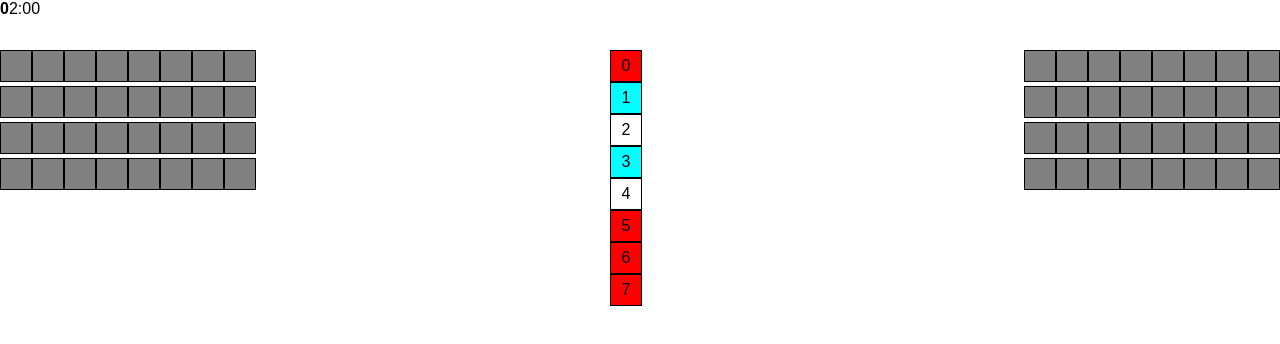
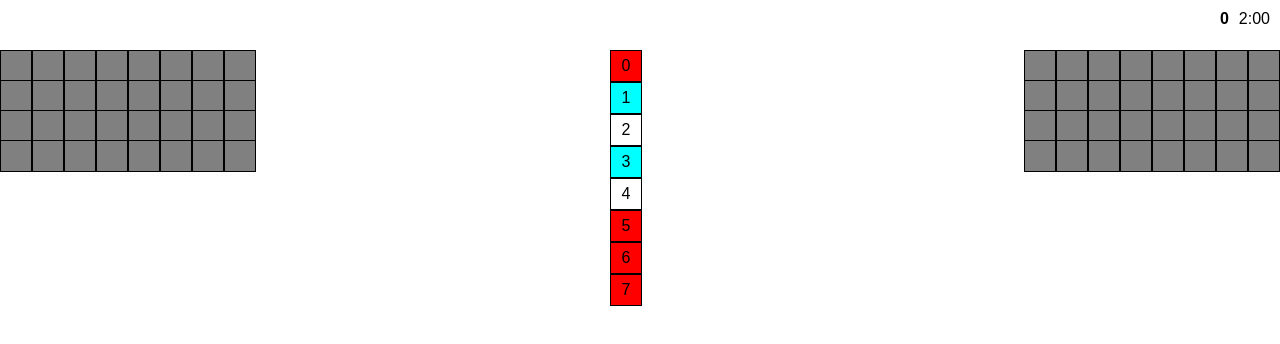
Before and after one commit to schwibbes/sitris, a React (Create React App) app: page / in a window 1280 px wide. Shown: the top 344 px of the page. Built offline with nearby package versions, Linux system fonts and the light colour scheme.

Commit message:
some styling

```diff
--- a/src/Block.css
+++ b/src/Block.css
@@ -8,6 +8,10 @@
 
 .block-txt {
   line-height: 30px;
+}
+
+.block-row {
+	height: 30px;
 }
 
 .block-active {
--- a/src/Score.css
+++ b/src/Score.css
@@ -7,6 +7,7 @@
 
 .score-points {
   font-weight: bold;
+  margin-right: 10px;
 }
 
 .score-time {
--- a/src/Score.js
+++ b/src/Score.js
@@ -4,7 +4,7 @@ import './Score.css';
 class Score extends Component {
 	render() {
 		return (
-			<div className='score'>
+			<div className='score-container'>
 				<span className='score-points'>{this.props.points}</span>
 				<span className='score-time'>{this.props.time}</span>
 			</div>
```
